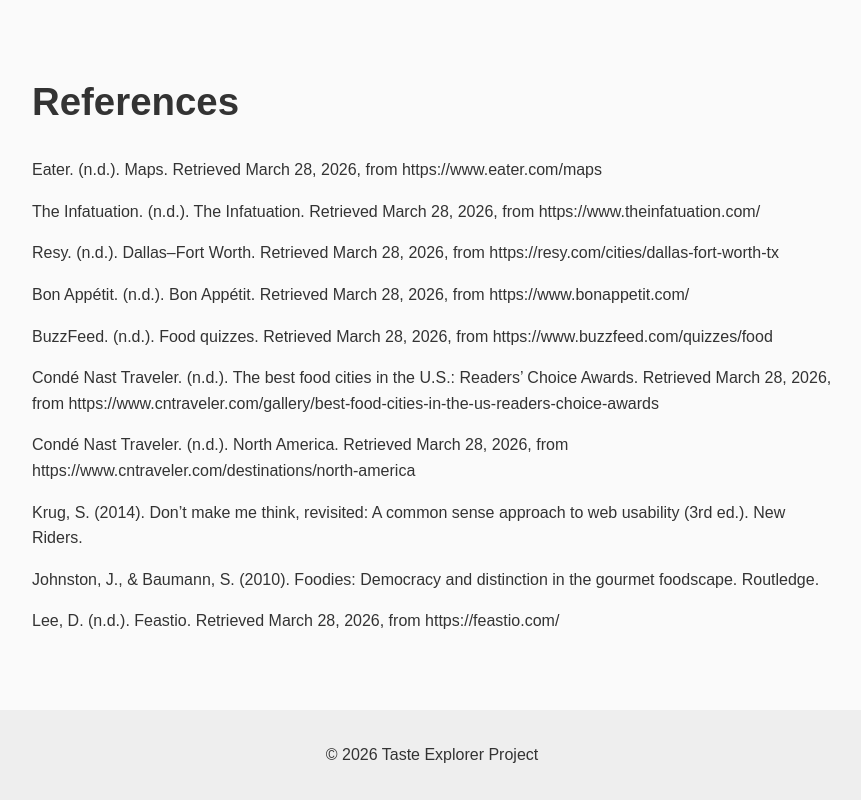
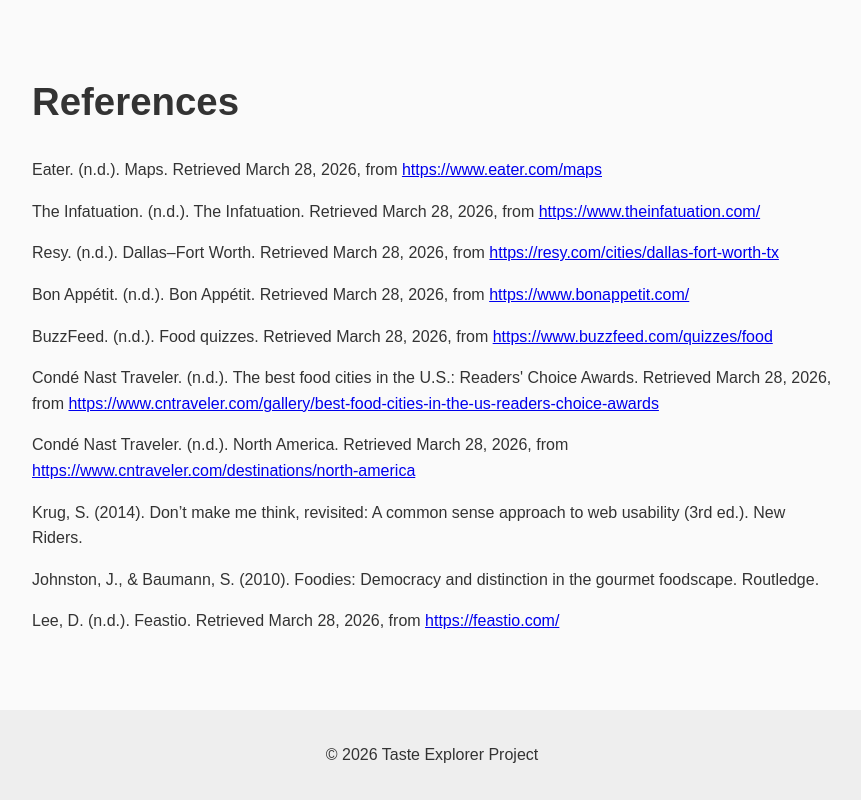
Before and after one commit to faithlamb/Taste-Profiles, a plain HTML site: page conclusion.html in a window 1280 px wide. Shown: the part 688-1488 px from the top of the page, without its empty margins (208-1069 px from the left). Drawn offline with Linux system fonts and the light colour scheme.

Commit message:
live link updates

```diff
--- a/conclusion.html
+++ b/conclusion.html
@@ -33,16 +33,16 @@
         </section>
         <section class="reflection-section">
             <h2>References</h2>
-            <p>Eater. (n.d.). Maps. Retrieved March 28, 2026, from https://www.eater.com/maps</p>
-            <p>The Infatuation. (n.d.). The Infatuation. Retrieved March 28, 2026, from https://www.theinfatuation.com/</p>
-            <p>Resy. (n.d.). Dallas–Fort Worth. Retrieved March 28, 2026, from https://resy.com/cities/dallas-fort-worth-tx</p>
-            <p>Bon Appétit. (n.d.). Bon Appétit. Retrieved March 28, 2026, from https://www.bonappetit.com/</p>
-            <p>BuzzFeed. (n.d.). Food quizzes. Retrieved March 28, 2026, from https://www.buzzfeed.com/quizzes/food</p>
-            <p>Condé Nast Traveler. (n.d.). The best food cities in the U.S.: Readers’ Choice Awards. Retrieved March 28, 2026, from https://www.cntraveler.com/gallery/best-food-cities-in-the-us-readers-choice-awards</p>
-            <p>Condé Nast Traveler. (n.d.). North America. Retrieved March 28, 2026, from https://www.cntraveler.com/destinations/north-america</p>
+            <p>Eater. (n.d.). Maps. Retrieved March 28, 2026, from <a href="https://www.eater.com/maps" target="_blank">https://www.eater.com/maps</a></p>
+            <p>The Infatuation. (n.d.). The Infatuation. Retrieved March 28, 2026, from <a href="https://www.theinfatuation.com/" target="_blank">https://www.theinfatuation.com/</a></p>
+            <p>Resy. (n.d.). Dallas–Fort Worth. Retrieved March 28, 2026, from <a href="https://resy.com/cities/dallas-fort-worth-tx" target="_blank">https://resy.com/cities/dallas-fort-worth-tx</a></p>
+            <p>Bon Appétit. (n.d.). Bon Appétit. Retrieved March 28, 2026, from <a href="https://www.bonappetit.com/" target="_blank">https://www.bonappetit.com/</a></p>
+            <p>BuzzFeed. (n.d.). Food quizzes. Retrieved March 28, 2026, from <a href="https://www.buzzfeed.com/quizzes/food" target="_blank">https://www.buzzfeed.com/quizzes/food</a></p>
+            <p>Condé Nast Traveler. (n.d.). The best food cities in the U.S.: Readers' Choice Awards. Retrieved March 28, 2026, from <a href="https://www.cntraveler.com/gallery/best-food-cities-in-the-us-readers-choice-awards" target="_blank">https://www.cntraveler.com/gallery/best-food-cities-in-the-us-readers-choice-awards</a></p>
+            <p>Condé Nast Traveler. (n.d.). North America. Retrieved March 28, 2026, from <a href="https://www.cntraveler.com/destinations/north-america" target="_blank">https://www.cntraveler.com/destinations/north-america</a></p>
             <p>Krug, S. (2014). Don’t make me think, revisited: A common sense approach to web usability (3rd ed.). New Riders.</p>
             <p>Johnston, J., & Baumann, S. (2010). Foodies: Democracy and distinction in the gourmet foodscape. Routledge.</p>
-            <p>Lee, D. (n.d.). Feastio. Retrieved March 28, 2026, from https://feastio.com/</p>
+            <p>Lee, D. (n.d.). Feastio. Retrieved March 28, 2026, from <a href="https://feastio.com/" target="_blank">https://feastio.com/</a></p>
         </section>
     </main>
 
```
